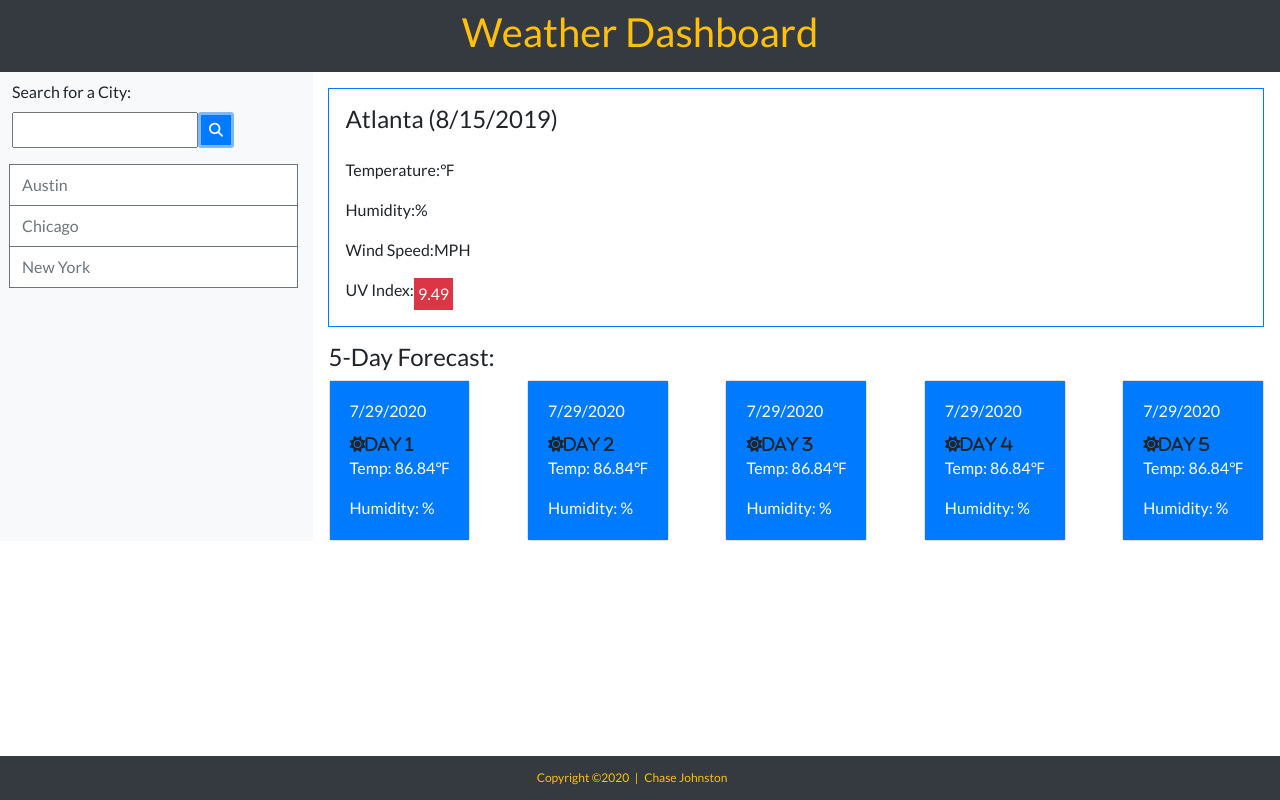
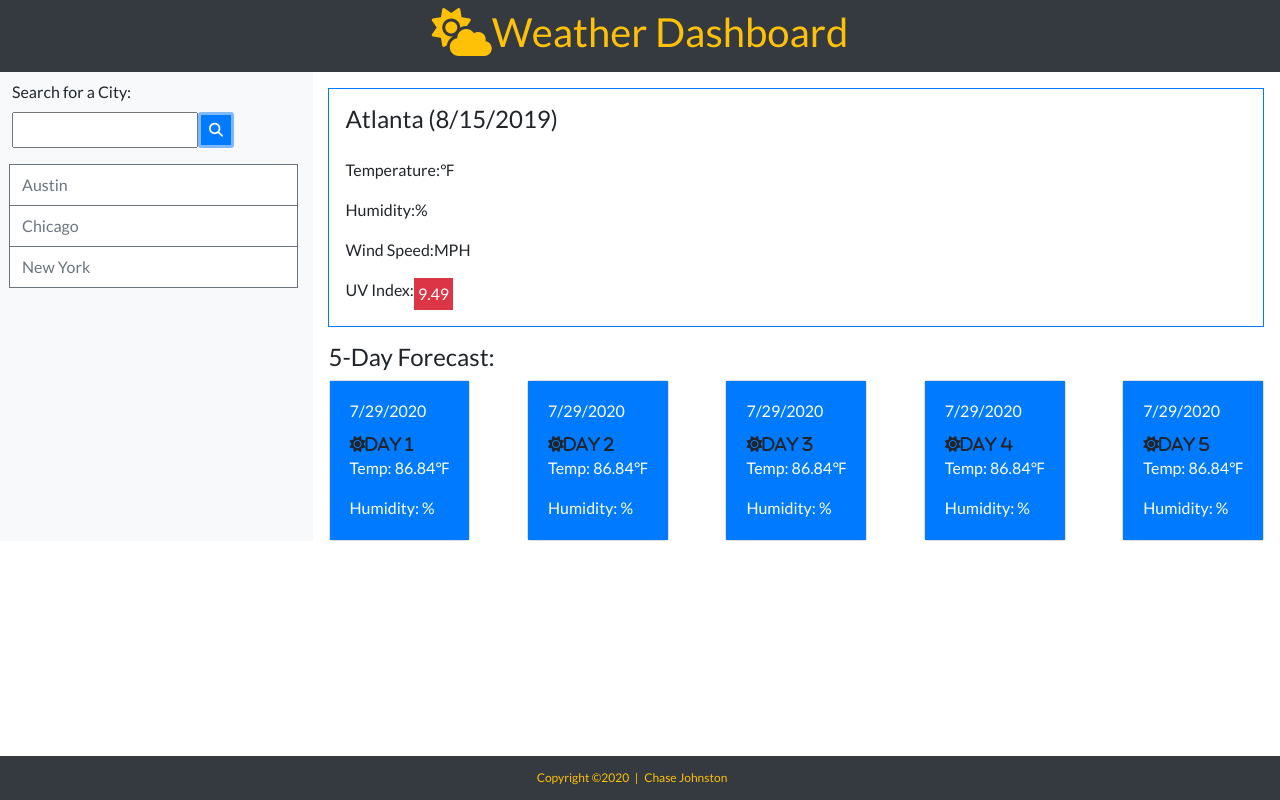
Before and after one commit to johnstoc13/Weather-Dashboard, a plain HTML site: page index.html in a window 1280 px wide. Drawn offline with nearby package versions, Linux system fonts and the light colour scheme.

Commit message:
added fa to header

```diff
--- a/index.html
+++ b/index.html
@@ -14,7 +14,8 @@
 
 <body>
     <!-- Header -->
-    <header class="container-fluid text-center bg-dark text-white py-2">
+    <header class="container-fluid d-flex justify-content-center bg-dark text-white py-2">
+        <i class="fas fa-cloud-sun fa-3x text-warning"></i>
         <h1 class="text-warning">Weather Dashboard</h1>
     </header>
 
```
Also changed, not shown: 1 other file.
